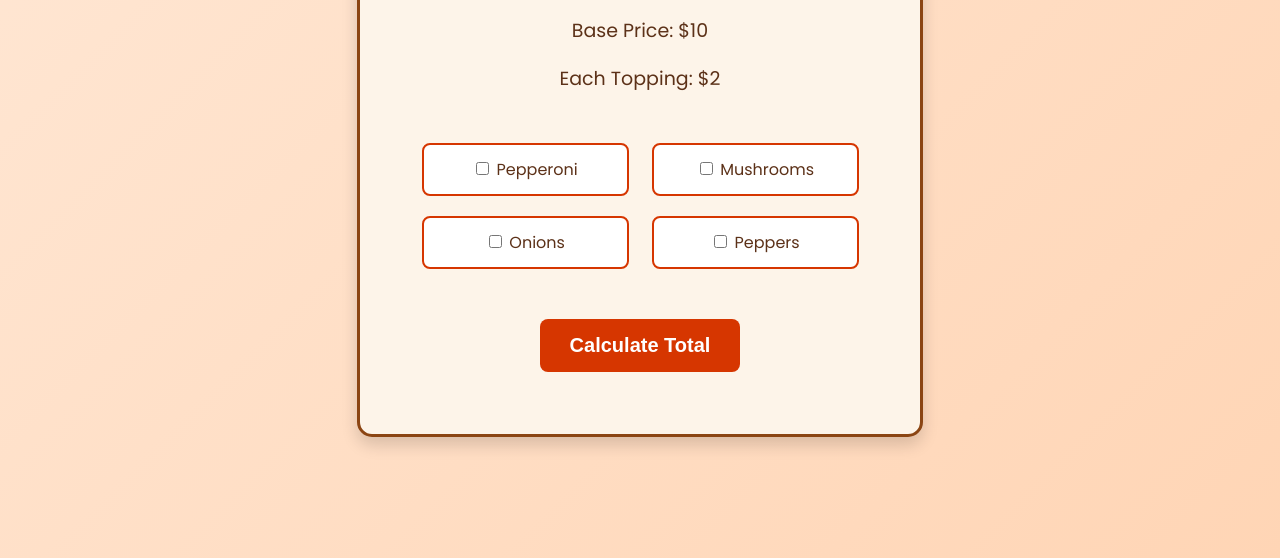
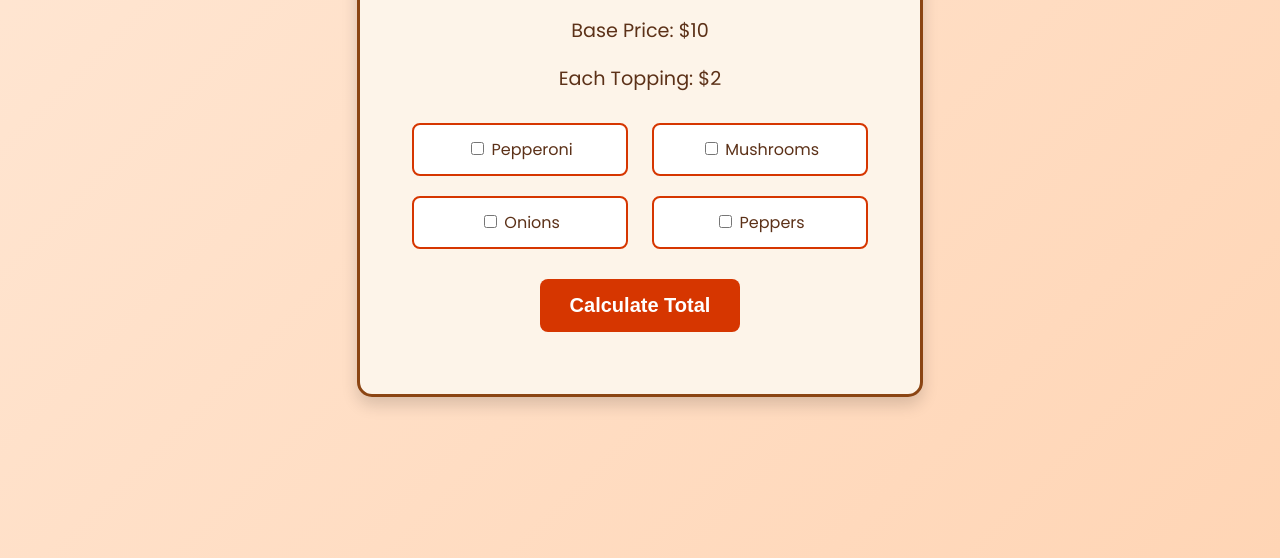
Before and after one commit to hanyuncui/05-cost-calculator, a plain HTML site: page index.html in a window 1280 px wide. Shown: the part 322-880 px from the top of the page. Drawn offline with Linux system fonts and the light colour scheme.

Commit message:
Initial commit

```diff
--- a/style.css
+++ b/style.css
@@ -24,7 +24,7 @@ img {
   flex-wrap: wrap;
   justify-content: space-around;
   margin: 20px 0;
-  padding: 20px;
+  padding: 0 10px;
 }
 
 .topping-label {
@@ -85,5 +85,5 @@ h1 {
 }
 
 p {
-  font-size: 19px;
+  font-size: 19.2px;
 }
```
Also changed, not shown: 1 other file.
